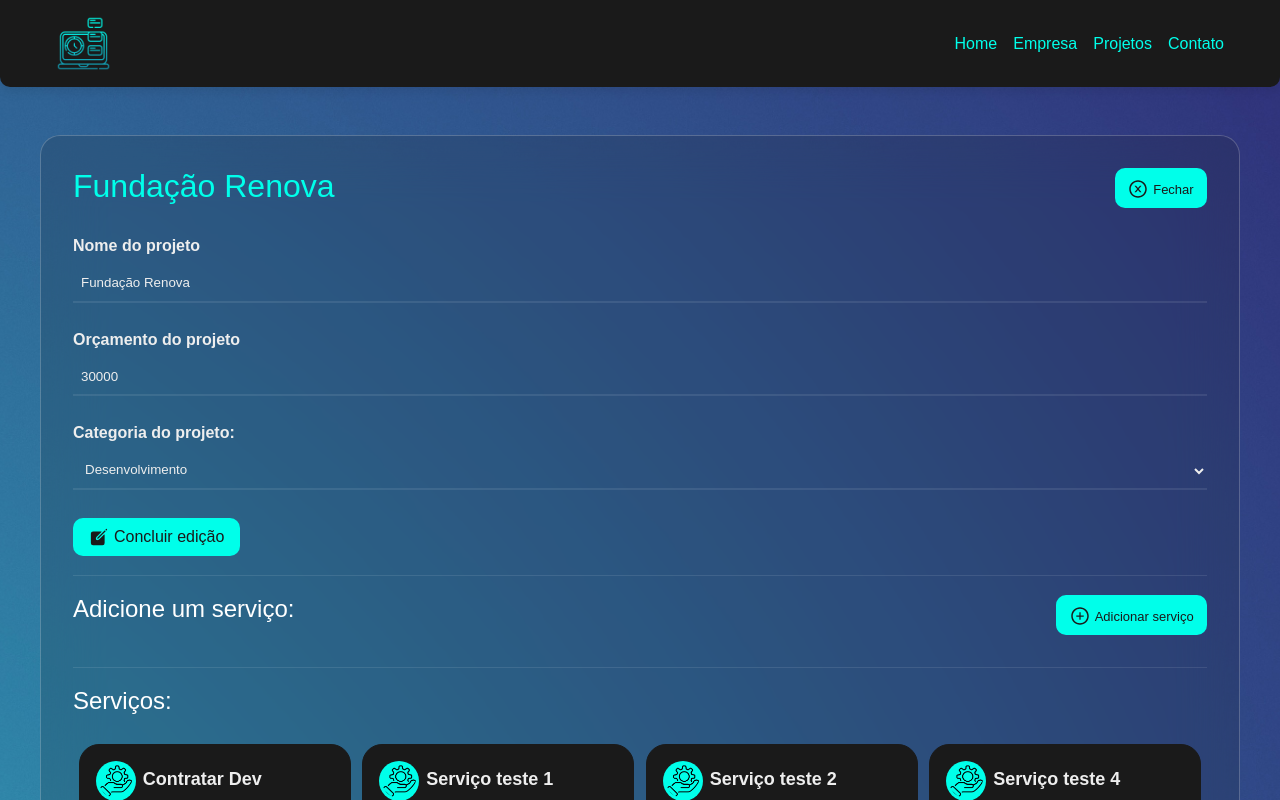
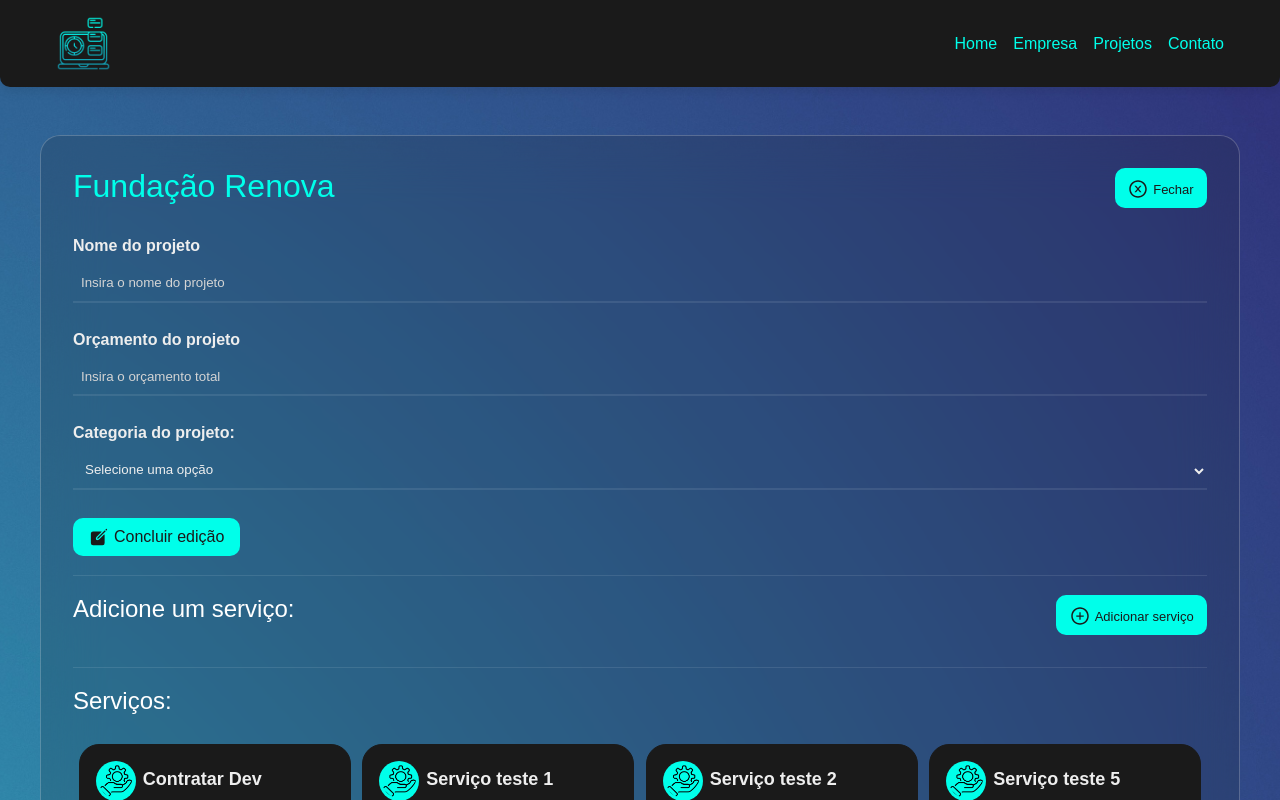
Before and after one commit to eduardoccsDev/Gerenciador-de-projetos, a React (Create React App) app: page /projeto/1 in a window 1280 px wide. Both pictures are taken after a click on the button "Editar projeto". Shown: the top 800 px of the page. Built offline with nearby package versions, Linux system fonts and the light colour scheme; data requests are answered from the project's data file; a web font is replaced by a local one.

Commit message:
Project DB table and connection done

```diff
--- a/db.json
+++ b/db.json
@@ -7,7 +7,7 @@
         "id": "2",
         "name": "Desenvolvimento"
       },
-      "cost": 30000,
+      "cost": 22000,
       "services": [
         {
           "nameServico": "Contratar Dev",
@@ -26,12 +26,6 @@
           "cost": "8000",
           "descricao": "Faz isso aqui...",
           "id": "f57f309f-3ee4-4d8b-af61-83b7bb0046a5"
-        },
-        {
-          "nameServico": "Serviço teste 4",
-          "cost": "8000",
-          "descricao": "Faz isso aqui...",
-          "id": "1da2a00f-a031-479e-a722-1446d1b266cb"
         },
         {
           "nameServico": "Serviço teste 5",
--- a/src/components/form/Select.js
+++ b/src/components/form/Select.js
@@ -4,7 +4,7 @@ function Select({name, value,text, handleOnChange, options}){
     return(
         <div className={styles.formControl}>
             <label htmlFor={name}>{text}:</label>
-            <select name={name} id={name} onChange={handleOnChange} value={value || ''} required>
+            <select name={name} id={name} onChange={handleOnChange} value={value || ''}>
                 <option disabled value=''>Selecione uma opção</option>
                 {options.map((option) => (
                     <option value={option.id} key={option.id}>{option.name}</option>
--- a/src/components/project/ProjectForm.js
+++ b/src/components/project/ProjectForm.js
@@ -1,36 +1,17 @@
-
 import styles from "./ProjectForm.module.css"
-import { useEffect, useState } from 'react'
+import { useEffect, useState, useRef } from 'react'
 import Input from "../form/Input";
 import Select from "../form/Select";
 import SubmitButton from "../form/SubmitButton";
 import axios from "axios";
 import { toast } from "react-toastify";
 import "react-toastify/dist/ReactToastify.css";
+import { useNavigate } from 'react-router-dom'
 
-function ProjectForm({handleSubmit,btnText, projetosData}){
+function ProjectForm({btnText, projetosData}){
 
-    const [projeto, setProjeto] = useState(projetosData || {})
-
-    const submit = (e) => {
-        e.preventDefault()
-        //console.log(projeto)
-        handleSubmit(projeto)
-    }
-
-    function handleChange(e){
-        setProjeto({...projeto, [e.target.name]: e.target.value })
-        //console.log(projeto)
-    }
-
-    function handleCategory(e){
-        setProjeto({...projeto, category: {
-            id: e.target.value,
-            name: e.target.options[e.target.selectedIndex].text,
-        },
-    })
-    }
-
+    const history = useNavigate()
+    const projeto = {}
     const [categorias, setCategorias] = useState([]);
 
     const getCategorias = async () => {
@@ -46,33 +27,65 @@ function ProjectForm({handleSubmit,btnText, projetosData}){
         getCategorias();
     }, [setCategorias]);
 
+    // envio do form
+
+    const ref = useRef();
+    const [valorSelecionado, setValorSelecionado] = useState();
+    const handleSubmitProjetos = async (e) => {
+        e.preventDefault();
+
+        const projeto = ref.current;
+
+        if (
+        !projeto.nome.value ||
+        !projeto.orcamento.value ||
+        !projeto.categoria.value
+        ) {
+        return toast.warn("Preencha todos os campos!");
+        }
+
+        await axios
+            .post("http://localhost:8800/projetos", {
+                nome: projeto.nome.value,
+                orcamento: projeto.orcamento.value,
+                categoria: projeto.categoria.value,
+            })
+            .then(({ data }) => {
+                toast.success(data)
+                history('/projetos')
+            })
+            .catch(({ data }) => toast.error(data));
+
+        projeto.nome.value = "";
+        projeto.orcamento.value = "";
+        projeto.categoria.value = "";
+
+    };
+
+
     return(
-        <form className={styles.form} onSubmit={submit}>
+        <form ref={ref} className={styles.form} onSubmit={handleSubmitProjetos}>
             <Input
             type='text'
-            name='nomeProjeto'
+            name='nome'
             text='Nome do projeto'
             placeholder='Insira o nome do projeto'
-            handleOnChange={handleChange}
-            required='required'
-            value={projeto.nomeProjeto}
+            value={projeto.nome}
             />
             <Input
             type='number'
             name='orcamento'
             text='Orçamento do projeto'
             placeholder='Insira o orçamento total'
-            handleOnChange={handleChange}
-            required='required'
             min='0'
             value={projeto.orcamento}
             />
             <Select
             name='categoria'
-            handleOnChange={handleCategory}
+            handleOnChange={(e) => setValorSelecionado(e.target.value)}
             text='Categoria do projeto'
             options={categorias}
-            value={projeto.category ? projeto.category.id : ''}
+            value={valorSelecionado}
             />
             <div>
                 <SubmitButton
--- a/src/pages/NovoProjeto.js
+++ b/src/pages/NovoProjeto.js
@@ -2,6 +2,8 @@ import { useNavigate } from 'react-router-dom'
 import ProjectForm from "../components/project/ProjectForm"
 import styles from "./NovoProjeto.module.css"
 import { IoCreateOutline } from 'react-icons/io5';
+import { toast, ToastContainer } from "react-toastify";
+import "react-toastify/dist/ReactToastify.css";
 function NovoProjeto(){
 
     const history = useNavigate()
@@ -34,6 +36,7 @@ function NovoProjeto(){
                     <h1>Criar Projeto <IoCreateOutline/></h1>
                     <p>Crie seu projeto para depois adicionar os serviços.</p>
                     <ProjectForm handleSubmit={createPost} btnText='Criar Projeto'/>
+                    <ToastContainer autoClose={3000} position={toast.POSITION.TOP_RIGHT} />
                 </div>
             </div>
         </div>
```
Also changed, not shown: 2 other files (tests, documents, lock files or other folders).
